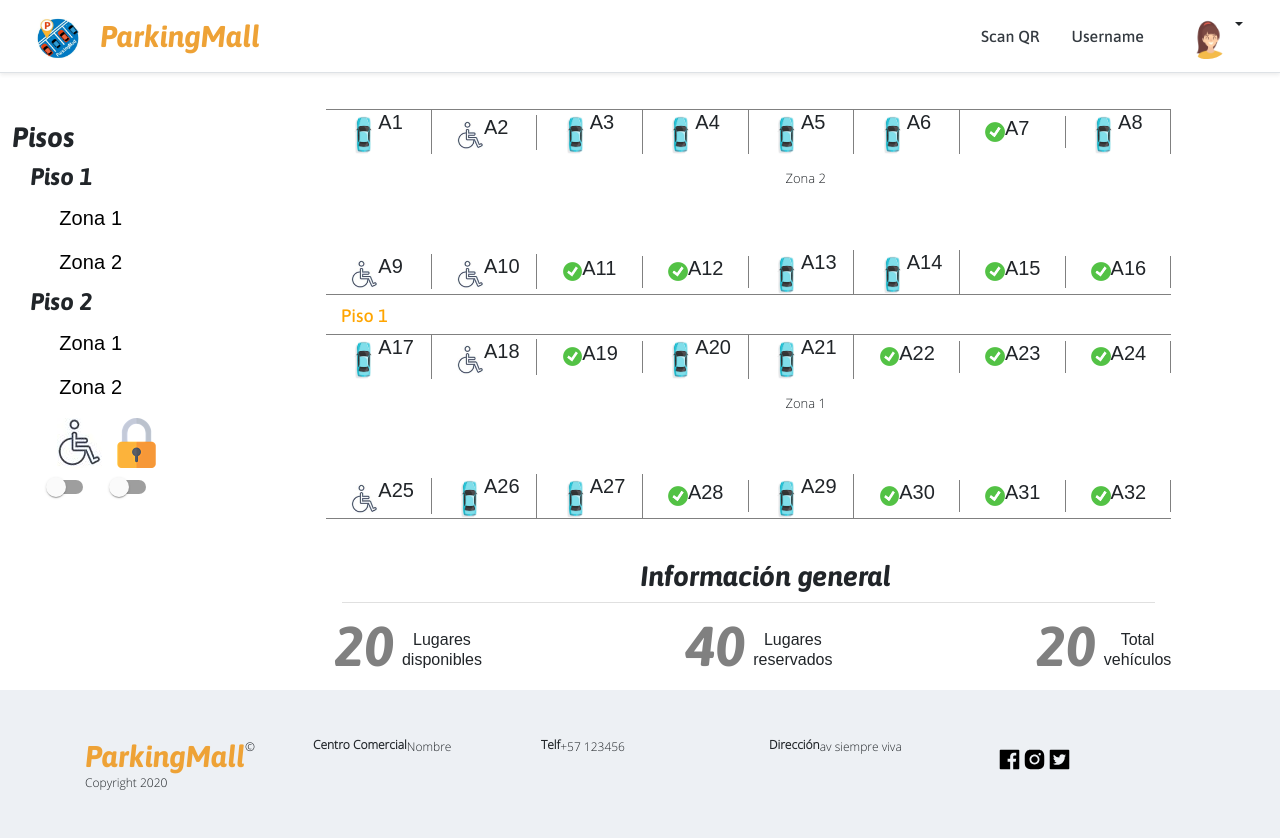
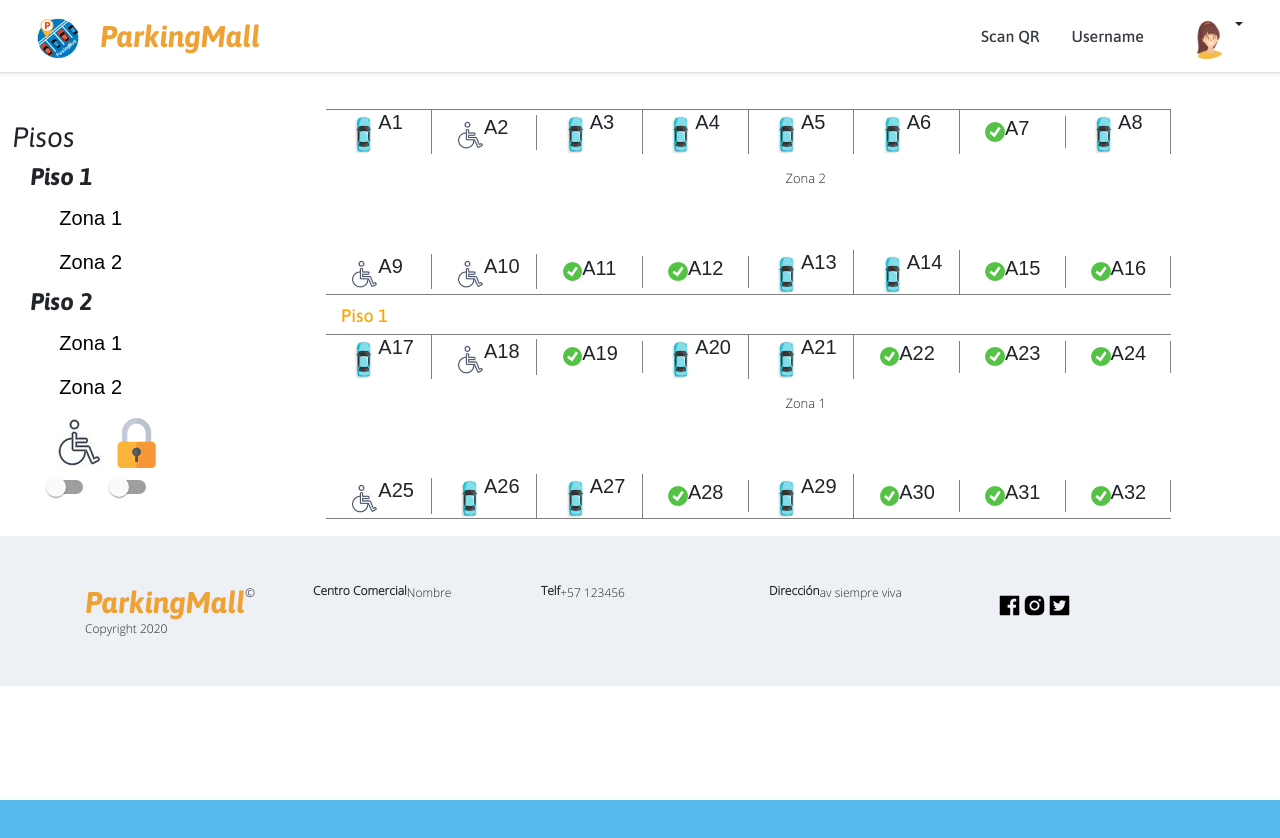
Before and after one commit to luisalvaran17/ParkingMall, a React (Create React App) app in the folder frontend/app-parkingmall/: page / in a window 1280 px wide. After the commit the page ends 800 px from the top, so only its background shows below. Built offline with nearby package versions, Linux system fonts and the light colour scheme; a web font is replaced by a local one.

Commit message:
Update Contenido.js

```diff
--- a/frontend/app-parkingmall/src/Contenido.js
+++ b/frontend/app-parkingmall/src/Contenido.js
@@ -3,7 +3,6 @@ import './assets/styles/components/Contenido.css'
 import RenderParking from './components/RenderParking'
 import SideBar from './components/SideBar';
 import Grid from '@material-ui/core/Grid';
-import InfoGeneral from './components/InfoGeneral';
 
 class Contenido extends React.Component {
   render() {
@@ -15,11 +14,6 @@ class Contenido extends React.Component {
         <Grid item xs={8}>
           <RenderParking />
         </Grid>
-        <Grid item xs={3}>
-        </Grid>
-        <Grid item xs={8}>
-          <InfoGeneral/>
-        </Grid>
       </Grid>
     );
   }
```
